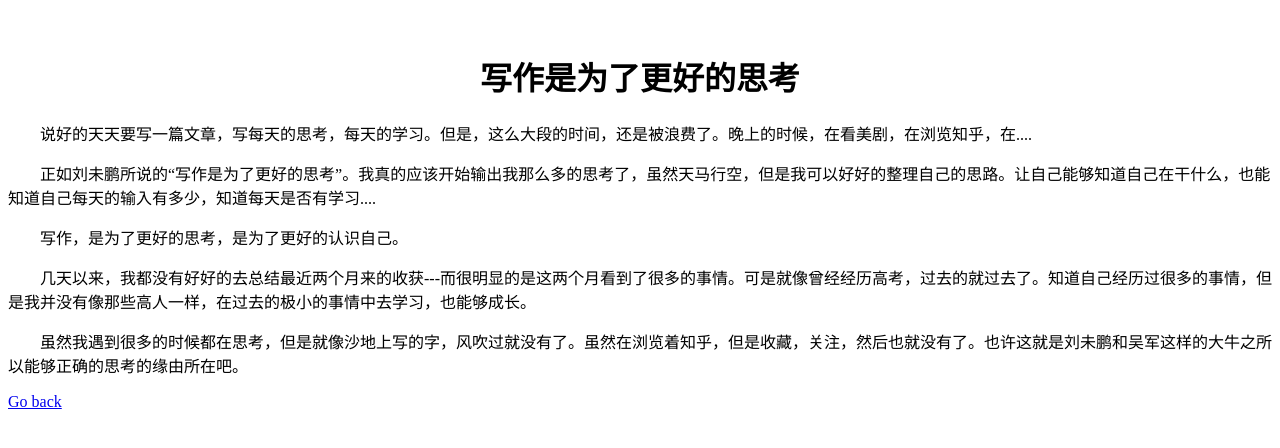
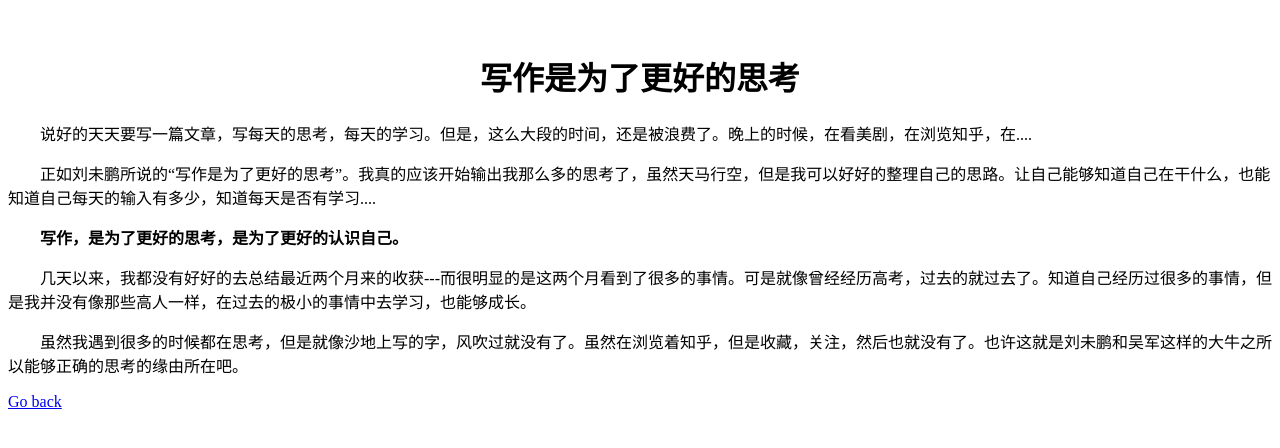
Before and after one commit to anxingle/Blog, a Jekyll site: the page built from _posts/2015-03-07-firstArt.html, in a window 1280 px wide. Shown: the top 448 px of the page. Built offline with Jekyll 4.4.1, drawn with Linux system fonts in a browser that asks for light colours; comment, search, counter and statistics services are not loaded.

Commit message:
little fix

```diff
--- a/_posts/2015-03-07-firstArt.html
+++ b/_posts/2015-03-07-firstArt.html
@@ -13,7 +13,7 @@ title: 写作是为了更好的思考
 
      <p>正如刘未鹏所说的“写作是为了更好的思考”。我真的应该开始输出我那么多的思考了，虽然天马行空，但是我可以好好的整理自己的思路。让自己能够知道自己在干什么，也能知道自己每天的输入有多少，知道每天是否有学习....</p>
 
-       <p font-weight:bold>写作，是为了更好的思考，是为了更好的认识自己。</p>
+       <p style="font-weight:bold;">写作，是为了更好的思考，是为了更好的认识自己。</p>
 
        <p>几天以来，我都没有好好的去总结最近两个月来的收获---而很明显的是这两个月看到了很多的事情。可是就像曾经经历高考，过去的就过去了。知道自己经历过很多的事情，但是我并没有像那些高人一样，在过去的极小的事情中去学习，也能够成长。</p>
 
```
